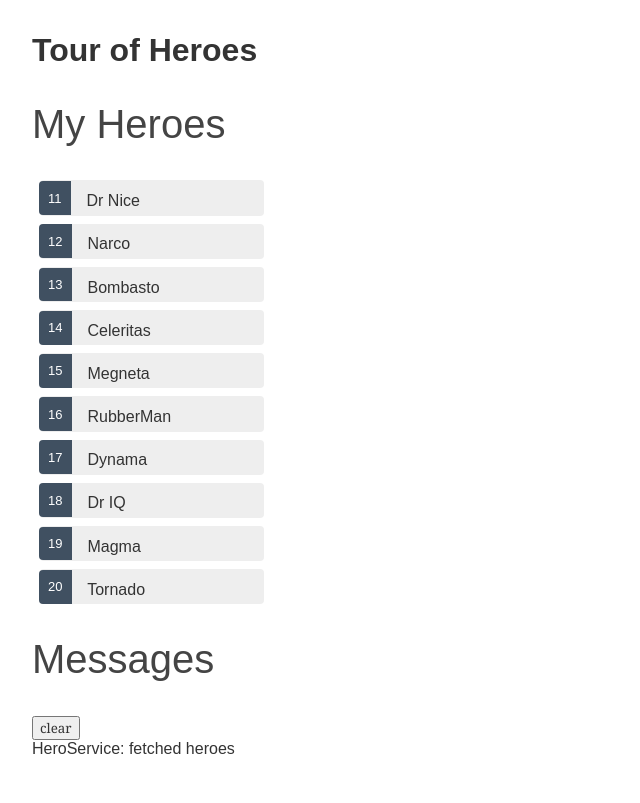
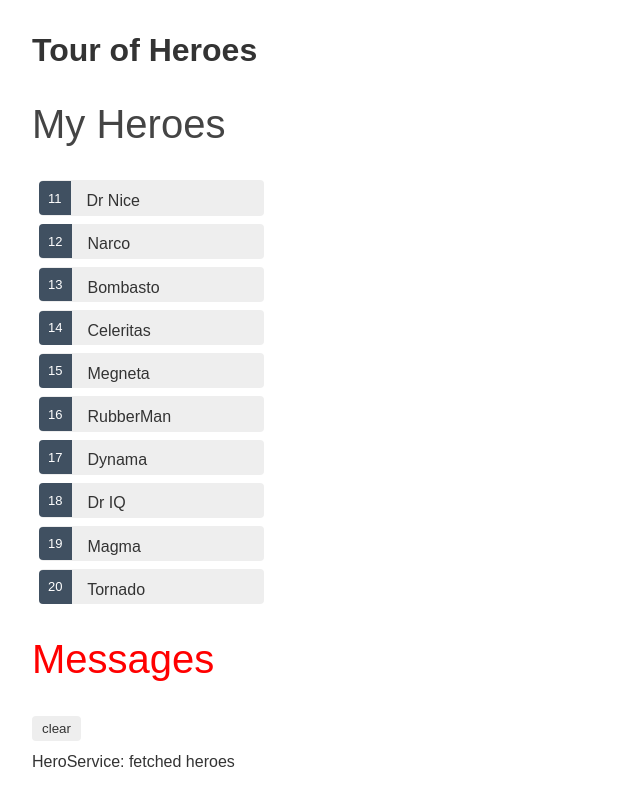
Before and after one commit to mfbutner/CanvasHelpers, an Angular app: page / in a window 1280 px wide. Shown: the whole page, without its empty margins (0-640 px from the left). Built offline with nearby package versions, Linux system fonts and the light colour scheme.

Commit message:
Message component css styles

```diff
--- a/src/app/messages/messages.component.css
+++ b/src/app/messages/messages.component.css
@@ -0,0 +1,35 @@
+/* MessagesComponent's private CSS styles */
+h2 {
+  color: red;
+  font-family: Arial, Helvetica, sans-serif;
+  font-weight: lighter;
+}
+body {
+  margin: 2em;
+}
+body, input[text], button {
+  color: crimson;
+  font-family: Cambria, Georgia;
+}
+
+button.clear {
+  font-family: Arial;
+  background-color: #eee;
+  border: none;
+  padding: 5px 10px;
+  border-radius: 4px;
+  cursor: pointer;
+  cursor: hand;
+}
+button:hover {
+  background-color: #cfd8dc;
+}
+button:disabled {
+  background-color: #eee;
+  color: #aaa;
+  cursor: auto;
+}
+button.clear {
+  color: #333;
+  margin-bottom: 12px;
+}
```
